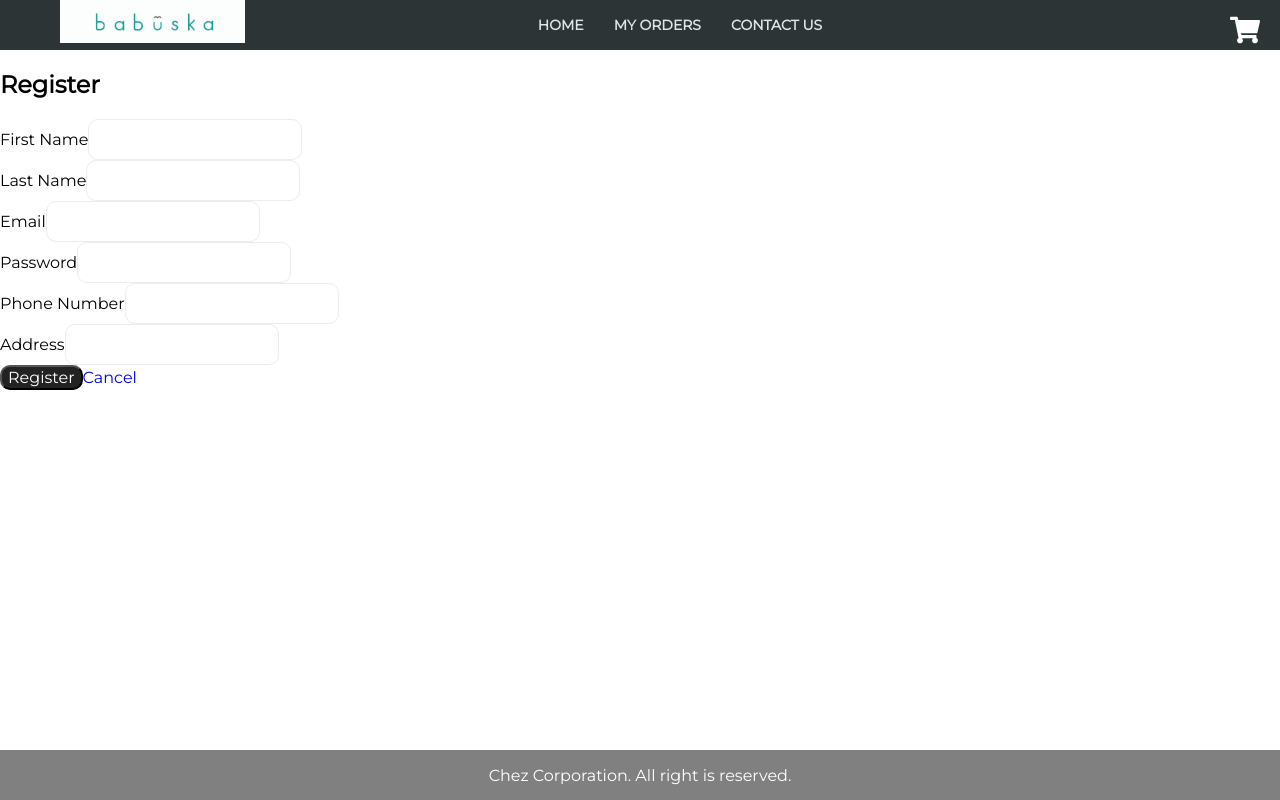
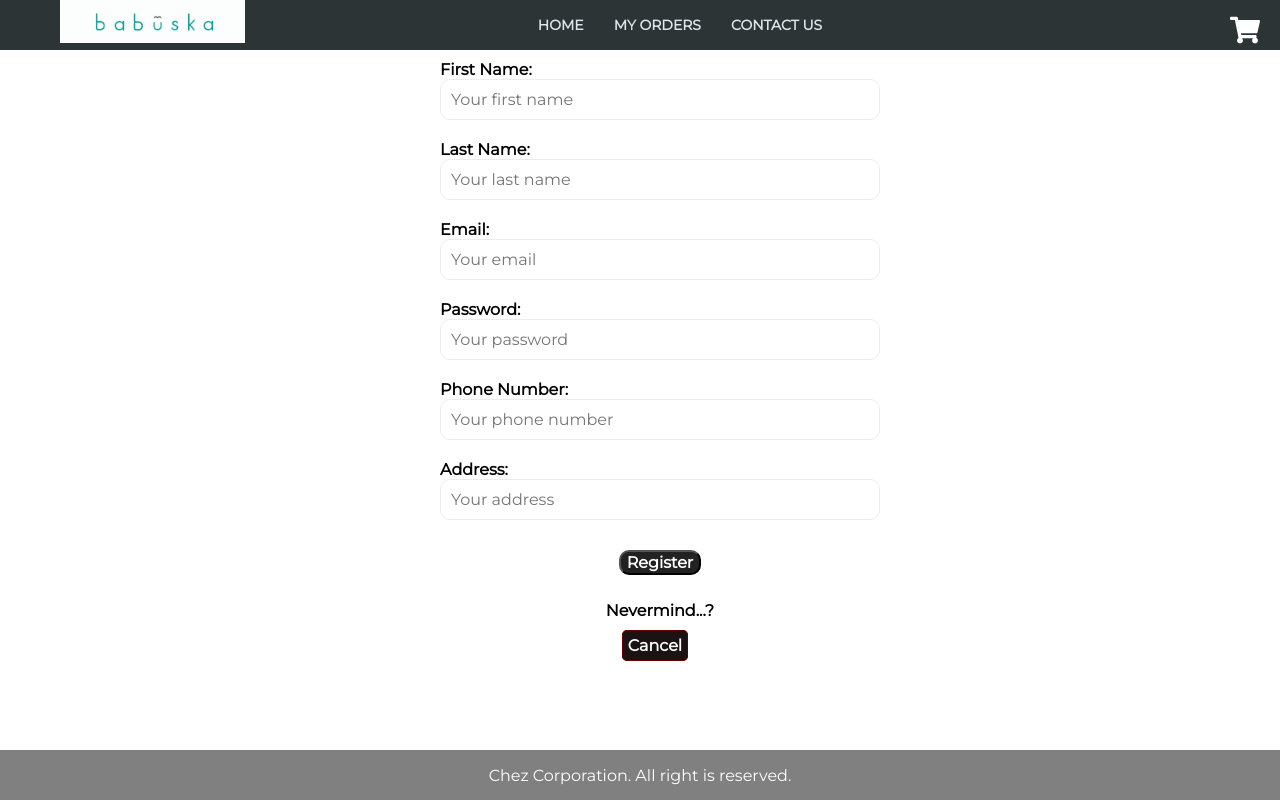
Before and after one commit to arvindchez/chezzy-fashions, a React (Create React App) app: page /register in a window 1280 px wide. Built offline with nearby package versions, Linux system fonts and the light colour scheme.

Commit message:
added styling

```diff
--- a/api/common/utils.js
+++ b/api/common/utils.js
@@ -1,13 +1,11 @@
 const momentTimezone = require('moment-timezone')
 
-// Function to convert UTC JS Date object to a Moment.js object in configured app time zone
 const convertToAppDate = date => {
-    return momentTimezone(date, "MM-DD-YYYY").tz(process.env.TIME_ZONE)
+    return momentTimezone(date).tz(process.env.TIME_ZONE).format("MM-DD-YYYY");
 }
 
 const formatCurrency = (num) => {
     return Number(parseFloat(num).toFixed(1)).toLocaleString() + "Ft ";
 }
 
-
 module.exports = { convertToAppDate, formatCurrency }
--- a/api/emails/account.js
+++ b/api/emails/account.js
@@ -47,11 +47,11 @@ const sendOrderConfirmationMail = (order) => {
 }
 
 const composeEmail = (order) => {
-    const orderDetails = order.cartItems.map((x) => (
+    const orderDetails = order.cartItems ? (order.cartItems.map((x) => (
         `<div><span style="color:orange;font-weight:bold">
           ${x.count} x  ${x.title} (Size/Colour - ${x.selectedSize}/${x.selectedColor})
           </span></div>`
-    ))
+    ))) : (`<div>No orders!</div>`)
 
     return `<div>
         <h3 style="color: green">Your order has been placed.</h3>
--- a/src/components/bigcart/BigCart.js
+++ b/src/components/bigcart/BigCart.js
@@ -63,7 +63,7 @@ class BigCart extends Component {
                                             )}</h3>
                                             <hr className="my-4" />
                                             <div className="text-center">
-                                                <Link to="/processing" className="btn btn-link">Check out</Link>
+                                                <Link to="/processing">Check out</Link>
                                                 <button type="button" onClick={() => {
                                                     this.props.clearCart()
                                                 }}>Clear Cart</button>
--- a/src/index.css
+++ b/src/index.css
@@ -101,6 +101,7 @@ button {
   color: var(--mainWhite);
   cursor: pointer;
   border-radius: 10px;
+  font-weight: 900;
 }
 
 button:active {
@@ -266,6 +267,15 @@ button.cartitem-addremove {
   margin-right: 16px;
 }
 
+.total a {
+  background-color: #1b1313;
+  border: 1px solid #660000;
+  border-radius: 5px;
+  color: #fff;
+  margin-right: 10px;
+  padding: 5px 5px 5px 5px;
+}
+
 .small-basket {
   bottom: 0px;
   text-align: center;
@@ -322,6 +332,143 @@ button.cartitem-addremove {
   }
 }
 
+/* end*/
+
+/*processing start*/
+
+.processing-list {
+  padding: 5rem 0;
+}
+
+.processing-list {
+  display: flex;
+  justify-content: center;
+  align-content: center;
+}
+
+.processing-list button {
+  margin-right: 16px;
+}
+
+.processing-list a {
+  background-color: #1b1313;
+  border: 1px solid #660000;
+  border-radius: 5px;
+  color: #fff;
+  margin-right: 10px;
+  padding: 5px 5px 5px 5px;
+}
+
+@media screen and (max-width: 430px) {
+  .processing-list {
+    margin: 0 auto;
+    display: flex;
+    flex-direction: column;
+    justify-content: center;
+    align-content: start;
+  }
+}
+
+/*processing end*/
+
+/*login form start*/
+
+.register-form {
+  margin: 0 auto;
+  display: flex;
+  flex-direction: column;
+  font-weight: bold;
+  justify-content: center;
+  align-content: start;
+  width: 50rem;
+}
+
+.register-form li {
+  display: flex;
+  flex-direction: column;
+  padding: 1rem;
+}
+
+.register-form li div:last-child {
+  text-align: center;
+}
+
+.register-form button {
+  margin: 10px;
+}
+
+.register-form a {
+  background-color: #1b1313;
+  border: 1px solid #660000;
+  border-radius: 5px;
+  color: #fff;
+  margin-right: 10px;
+  padding: 5px 5px 5px 5px;
+}
+
+@media screen and (max-width: 430px) {
+  .register-form {
+    display: flex;
+    flex-direction: column;
+    justify-content: center;
+    align-content: start;
+    margin: 0;
+    padding: 0;
+    width: 35rem;
+  }
+}
+
+/*register form end*/
+
+/*login form start*/
+
+.login-form {
+  margin: 0 auto;
+  display: flex;
+  flex-direction: column;
+  font-weight: bold;
+  justify-content: center;
+  align-content: start;
+  width: 30rem;
+}
+
+.login-form li {
+  display: flex;
+  flex-direction: column;
+  padding: 1rem;
+}
+
+.login-form li div:last-child {
+  text-align: center;
+}
+
+.login-form button {
+  margin: 10px;
+}
+
+.login-form a {
+  background-color: #1b1313;
+  border: 1px solid #660000;
+  border-radius: 5px;
+  color: #fff;
+  margin-right: 10px;
+  padding: 5px 5px 5px 5px;
+}
+
+@media screen and (max-width: 430px) {
+  .login-form {
+    display: flex;
+    flex-direction: column;
+    justify-content: center;
+    align-content: start;
+    margin: 0;
+    padding: 0;
+    width: 35rem;
+  }
+}
+
+/*login form end*/
+
 /* Cart Details end */
 
 .empty-search {
@@ -341,6 +488,7 @@ button.cartitem-addremove {
 
 .product button {
   float: right;
+  font-size: small;
 }
 
 .product:hover {
@@ -417,6 +565,15 @@ button.cartitem-addremove {
   margin: 10px;
 }
 
+.form-container a {
+  background-color: #1b1313;
+  border: 1px solid #660000;
+  border-radius: 5px;
+  color: #fff;
+  margin-right: 10px;
+  padding: 5px 5px 5px 5px;
+}
+
 @media screen and (max-width: 430px) {
   .form-container {
     display: flex;
--- a/src/screens/LoginPage.js
+++ b/src/screens/LoginPage.js
@@ -1,6 +1,7 @@
 import React, { useState, useEffect } from 'react';
 import { Link } from 'react-router-dom';
 import { useDispatch, useSelector } from 'react-redux';
+import Fade from "react-reveal/Fade";
 
 import { userActions } from '../actions/user';
 
@@ -9,7 +10,7 @@ function LoginPage(props) {
         email: '',
         password: ''
     });
-    const [submitted, setSubmitted] = useState(false);
+
     const { email, password } = inputs;
     const loggingIn = useSelector(state => state.authentication.loggingIn);
     const dispatch = useDispatch();
@@ -27,42 +28,57 @@ function LoginPage(props) {
     function handleSubmit(e) {
         e.preventDefault();
 
-        setSubmitted(true);
         if (email && password) {
             dispatch(
                 userActions.login(
                     email,
                     password,
-                    props.location.state.from.pathname));
+                    props.location.state ?
+                        props.location.state.from.pathname : undefined));
         }
     }
 
     return (
-        <div className="col-lg-8 offset-lg-2">
-            <h2>Login</h2>
-            <form name="form" onSubmit={handleSubmit}>
-                <div className="form-group">
-                    <label>Email</label>
-                    <input type="text" name="email" value={email} onChange={handleChange} className={'form-control' + (submitted && !email ? ' is-invalid' : '')} />
-                    {submitted && !email &&
-                        <div className="invalid-feedback">Email is required</div>
-                    }
-                </div>
-                <div className="form-group">
-                    <label>Password</label>
-                    <input type="password" name="password" value={password} onChange={handleChange} className={'form-control' + (submitted && !password ? ' is-invalid' : '')} />
-                    {submitted && !password &&
-                        <div className="invalid-feedback">Password is required</div>
-                    }
-                </div>
-                <div className="form-group">
-                    <button className="btn btn-primary">
-                        {loggingIn && <span className="spinner-border spinner-border-sm mr-1"></span>}
-                        Login
-                    </button>
-                    <Link to="/register" className="btn btn-link">Register</Link>
-                </div>
-            </form>
+        <div>
+            <Fade right cascade>
+                <form onSubmit={handleSubmit}>
+                    <ul className="login-form">
+                        <li>
+                            <label>Email:</label>
+                            <input
+                                name="email"
+                                type="email"
+                                required
+                                placeholder="Your email"
+                                onChange={handleChange}
+                            ></input>
+                        </li>
+
+                        <li>
+                            <label>Password:</label>
+                            <input
+                                name="password"
+                                type="password"
+                                required
+                                placeholder="Your password"
+                                onChange={handleChange}
+                            ></input>
+                        </li>
+                        <li>
+                            <div>
+                                <button type="submit">
+                                    {loggingIn && <span className="spinner-border spinner-border-sm mr-1"></span>}
+                                    Login
+                                </button>
+                                <div>
+                                    <p>No account yet?</p>
+                                    <Link to="/register">Register</Link>
+                                </div>
+                            </div>
+                        </li>
+                    </ul>
+                </form>
+            </Fade>
         </div>
     );
 }
--- a/src/screens/Processing.js
+++ b/src/screens/Processing.js
@@ -22,9 +22,9 @@ class Processing extends Component {
           this.props.showOrder ? (
             <Orders />
           ) : (
-              <div>
+              <div className="processing-list">
                 <button onClick={this.createOrder}>Complete Order</button>
-                <Link to="/cart" className="btn btn-link">Back</Link>
+                <Link to="/cart">Back</Link>
               </div>
             )}
       </div>
--- a/src/screens/RegisterPage.js
+++ b/src/screens/RegisterPage.js
@@ -1,7 +1,7 @@
 import React, { useState, useEffect } from 'react';
 import { Link } from 'react-router-dom';
 import { useDispatch, useSelector } from 'react-redux';
-
+import Fade from "react-reveal/Fade";
 import { userActions } from '../actions/user';
 
 function RegisterPage() {
@@ -9,9 +9,11 @@ function RegisterPage() {
         firstName: '',
         lastName: '',
         email: '',
-        password: ''
+        password: '',
+        phone: '',
+        address: ''
     });
-    const [submitted, setSubmitted] = useState(false);
+
     const registering = useSelector(state => state.registration.registering);
     const dispatch = useDispatch();
 
@@ -28,67 +30,91 @@ function RegisterPage() {
     function handleSubmit(e) {
         e.preventDefault();
 
-        setSubmitted(true);
-        if (user.firstName && user.lastName && user.email && user.password) {
+        //if (user.firstName && user.lastName && user.email && user.password) {
         dispatch(userActions.register(user));
-        }
+        //    }
     }
 
     return (
-        <div className="col-lg-8 offset-lg-2">
-            <h2>Register</h2>
-            <form name="form" onSubmit={handleSubmit}>
-                <div className="form-group">
-                    <label>First Name</label>
-                    <input type="text" name="firstName" value={user.firstName} onChange={handleChange} className={'form-control' + (submitted && !user.firstName ? ' is-invalid' : '')} />
-                    {submitted && !user.firstName &&
-                        <div className="invalid-feedback">First Name is required</div>
-                    }
-                </div>
-                <div className="form-group">
-                    <label>Last Name</label>
-                    <input type="text" name="lastName" value={user.lastName} onChange={handleChange} className={'form-control' + (submitted && !user.lastName ? ' is-invalid' : '')} />
-                    {submitted && !user.lastName &&
-                        <div className="invalid-feedback">Last Name is required</div>
-                    }
-                </div>
-                <div className="form-group">
-                    <label>Email</label>
-                    <input type="text" name="email" value={user.email} onChange={handleChange} className={'form-control' + (submitted && !user.email ? ' is-invalid' : '')} />
-                    {submitted && !user.email &&
-                        <div className="invalid-feedback">Email is required</div>
-                    }
-                </div>
-                <div className="form-group">
-                    <label>Password</label>
-                    <input type="password" name="password" value={user.password} onChange={handleChange} className={'form-control' + (submitted && !user.password ? ' is-invalid' : '')} />
-                    {submitted && !user.password &&
-                        <div className="invalid-feedback">Password is required</div>
-                    }
-                </div>
-                <div className="form-group">
-                    <label>Phone Number</label>
-                    <input type="text" name="phone" value={user.phone} onChange={handleChange} className={'form-control' + (submitted && !user.phone ? ' is-invalid' : '')} />
-                    {submitted && !user.phone &&
-                        <div className="invalid-feedback">Phone is required</div>
-                    }
-                </div>
-                <div className="form-group">
-                    <label>Address</label>
-                    <input type="text" name="address" value={user.address} onChange={handleChange} className={'form-control' + (submitted && !user.address ? ' is-invalid' : '')} />
-                    {submitted && !user.address &&
-                        <div className="invalid-feedback">Address is required</div>
-                    }
-                </div>
-                <div className="form-group">
-                    <button className="btn btn-primary">
+        <div>
+            <Fade right cascade>
+                <form onSubmit={handleSubmit}>
+                    <ul className="register-form">
+                        <li>
+                            <label>First Name:</label>
+                            <input
+                                name="firstName"
+                                type="text"
+                                required
+                                placeholder="Your first name"
+                                onChange={handleChange}
+                            ></input>
+                        </li>
+                        <li>
+                            <label>Last Name:</label>
+                            <input
+                                name="lastName"
+                                type="text"
+                                required
+                                placeholder="Your last name"
+                                onChange={handleChange}
+                            ></input>
+                        </li>
+                        <li>
+                            <label>Email:</label>
+                            <input
+                                name="email"
+                                type="email"
+                                required
+                                placeholder="Your email"
+                                onChange={handleChange}
+                            ></input>
+                        </li>
+                        <li>
+                            <label>Password:</label>
+                            <input
+                                name="password"
+                                type="password"
+                                required
+                                placeholder="Your password"
+                                onChange={handleChange}
+                            ></input>
+                        </li>
+                        <li>
+                            <label>Phone Number:</label>
+                            <input
+                                name="phone"
+                                type="text"
+                                required
+                                placeholder="Your phone number"
+                                onChange={handleChange}
+                            ></input>
+                        </li>
+                        <li>
+                            <label>Address:</label>
+                            <input
+                                name="address"
+                                type="text"
+                                required
+                                placeholder="Your address"
+                                onChange={handleChange}
+                            ></input>
+                        </li>
+                        <li>
+                            <div>
+                                <button type="submit">
                                     {registering && <span className="spinner-border spinner-border-sm mr-1"></span>}
                                     Register
                                 </button>
-                    <Link to="/login" className="btn btn-link">Cancel</Link>
-
+                                <div>
+                                    <p>Nevermind...?</p>
+                                    <Link to="/login">Cancel</Link>
                                 </div>
+                            </div>
+                        </li>
+                    </ul>
                 </form>
+            </Fade>
         </div>
     );
 }
```
Also changed, not shown: src/components/OrderSummary/Orders.js (+4 -4 lines), src/components/navbar/CollapseMenu.js (+8 -0 lines), src/components/navbar/Navbar.js (+10 -0 lines), src/helper/utils.js (+7 -0 lines). Lines whose indentation alone changed are shown as unchanged.
